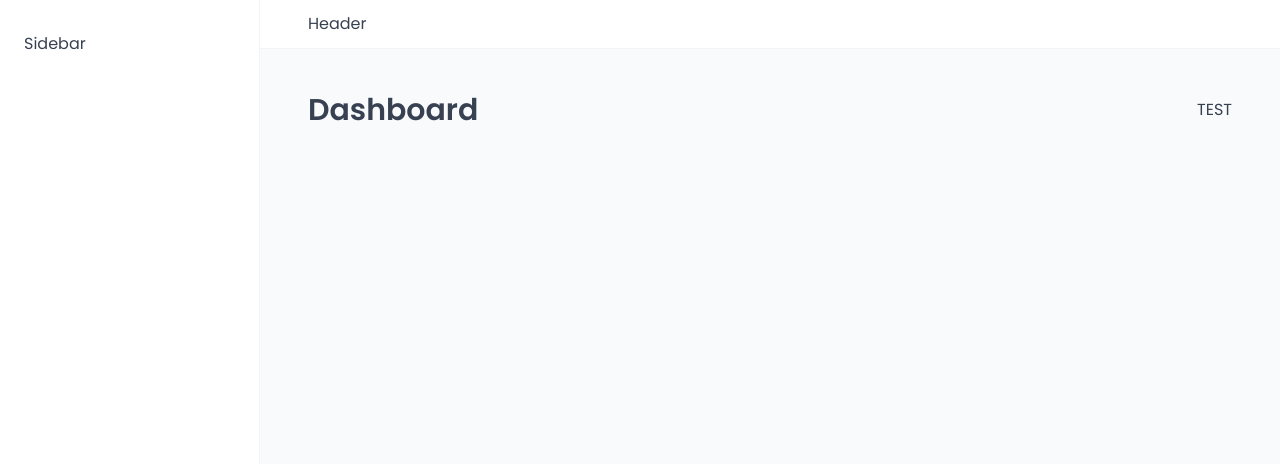
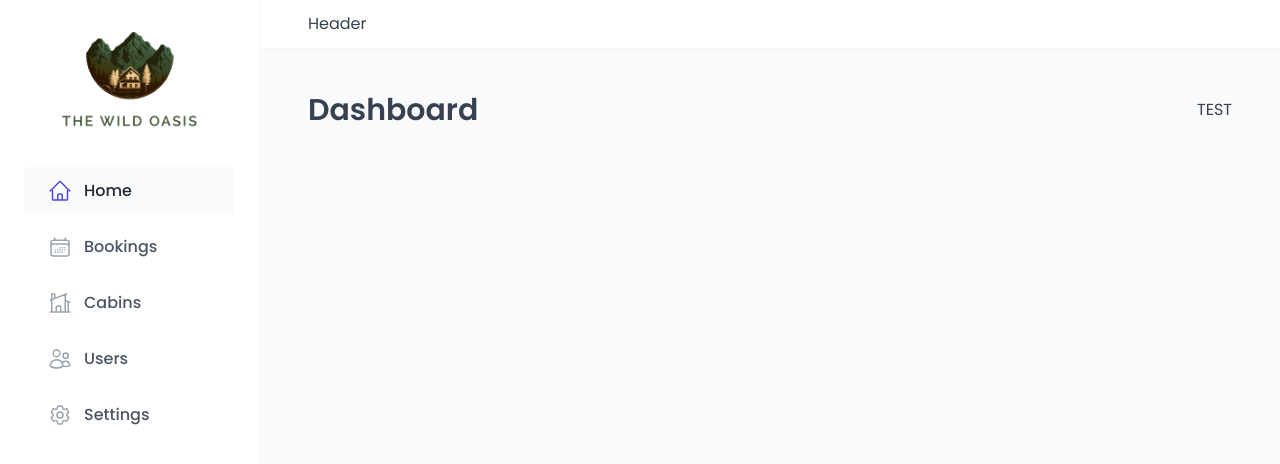
Before and after one commit to metodievmartin/react-booking-admin-dashboard-v2, a React (Vite) app: page /dashboard in a window 1280 px wide. Shown: the top 464 px of the page. Built offline with nearby package versions, Linux system fonts and the light colour scheme; a web font is replaced by a local one.

Commit message:
Create sidebar navigation and logo

```diff
--- /dev/null
+++ b/src/ui/Logo.jsx
@@ -0,0 +1,20 @@
+import styled from "styled-components";
+
+const StyledLogo = styled.div`
+  text-align: center;
+`;
+
+const Img = styled.img`
+  height: 9.6rem;
+  width: auto;
+`;
+
+function Logo() {
+  return (
+    <StyledLogo>
+      <Img src="/logo-light.png" alt="Logo" />
+    </StyledLogo>
+  );
+}
+
+export default Logo;
--- /dev/null
+++ b/src/ui/MainNav.jsx
@@ -0,0 +1,96 @@
+import styled from 'styled-components';
+import { NavLink } from 'react-router-dom';
+import {
+  HiOutlineCalendarDays,
+  HiOutlineCog6Tooth,
+  HiOutlineHome,
+  HiOutlineHomeModern,
+  HiOutlineUsers,
+} from 'react-icons/hi2';
+
+const NavList = styled.ul`
+  display: flex;
+  flex-direction: column;
+  gap: 0.8rem;
+`;
+
+const StyledNavLink = styled(NavLink)`
+  &:link,
+  &:visited {
+    display: flex;
+    align-items: center;
+    gap: 1.2rem;
+
+    color: var(--color-grey-600);
+    font-size: 1.6rem;
+    font-weight: 500;
+    padding: 1.2rem 2.4rem;
+    transition: all 0.3s;
+  }
+
+  /* This works because react-router places the active class on the active NavLink */
+
+  &:hover,
+  &:active,
+  &.active:link,
+  &.active:visited {
+    color: var(--color-grey-800);
+    background-color: var(--color-grey-50);
+    border-radius: var(--border-radius-sm);
+  }
+
+  & svg {
+    width: 2.4rem;
+    height: 2.4rem;
+    color: var(--color-grey-400);
+    transition: all 0.3s;
+  }
+
+  &:hover svg,
+  &:active svg,
+  &.active:link svg,
+  &.active:visited svg {
+    color: var(--color-brand-600);
+  }
+`;
+
+export const MainNav = () => {
+  return (
+    <nav>
+      <NavList>
+        <li>
+          <StyledNavLink to="/dashboard">
+            <HiOutlineHome />
+            <span>Home</span>
+          </StyledNavLink>
+        </li>
+        <li>
+          <StyledNavLink to="/bookings">
+            <HiOutlineCalendarDays />
+            <span>Bookings</span>
+          </StyledNavLink>
+        </li>
+        <li>
+          <StyledNavLink to="/cabins">
+            <HiOutlineHomeModern />
+            <span>Cabins</span>
+          </StyledNavLink>
+        </li>
+        <li>
+          <StyledNavLink to="/users">
+            <HiOutlineUsers />
+            <span>Users</span>
+          </StyledNavLink>
+        </li>
+        <li>
+          <StyledNavLink to="/settings">
+            <HiOutlineCog6Tooth />
+            <span>Settings</span>
+          </StyledNavLink>
+        </li>
+      </NavList>
+    </nav>
+  );
+};
+
+export default MainNav;
--- a/src/ui/Sidebar.jsx
+++ b/src/ui/Sidebar.jsx
@@ -1,14 +1,26 @@
 import styled from 'styled-components';
+
+import Logo from './Logo.jsx';
+import MainNav from './MainNav.jsx';
 
 const StyledSidebar = styled.aside`
   background-color: var(--color-grey-0);
   padding: 3.2rem 2.4rem;
   border-right: 1px solid var(--color-grey-100);
+
   grid-row: 1 / -1;
+  display: flex;
+  flex-direction: column;
+  gap: 3.2rem;
 `;
 
 export const Sidebar = () => {
-  return <StyledSidebar>Sidebar</StyledSidebar>;
+  return (
+    <StyledSidebar>
+      <Logo />
+      <MainNav />
+    </StyledSidebar>
+  );
 };
 
 export default Sidebar;
```
Also changed, not shown: public/logo-light.png (added).
